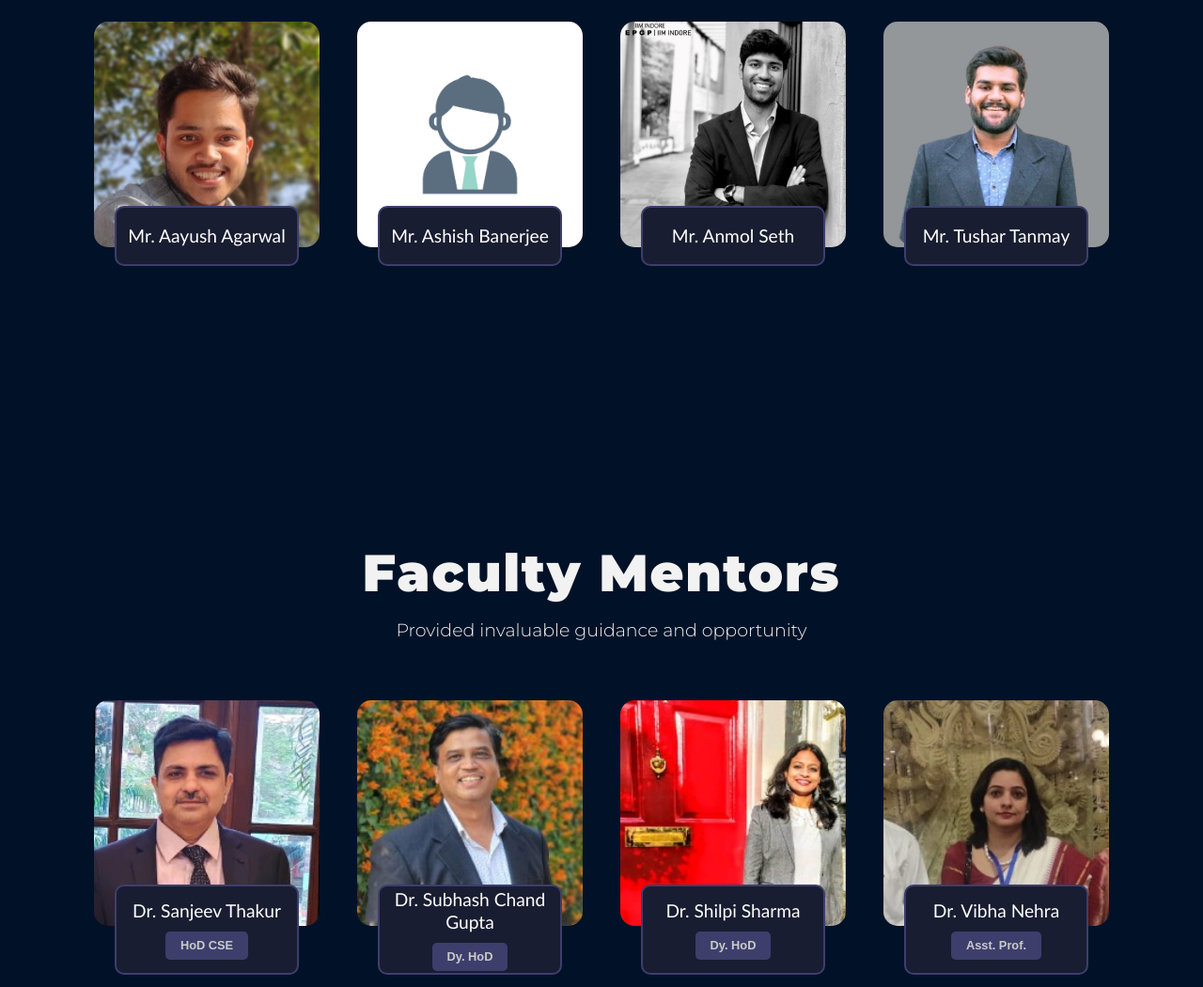
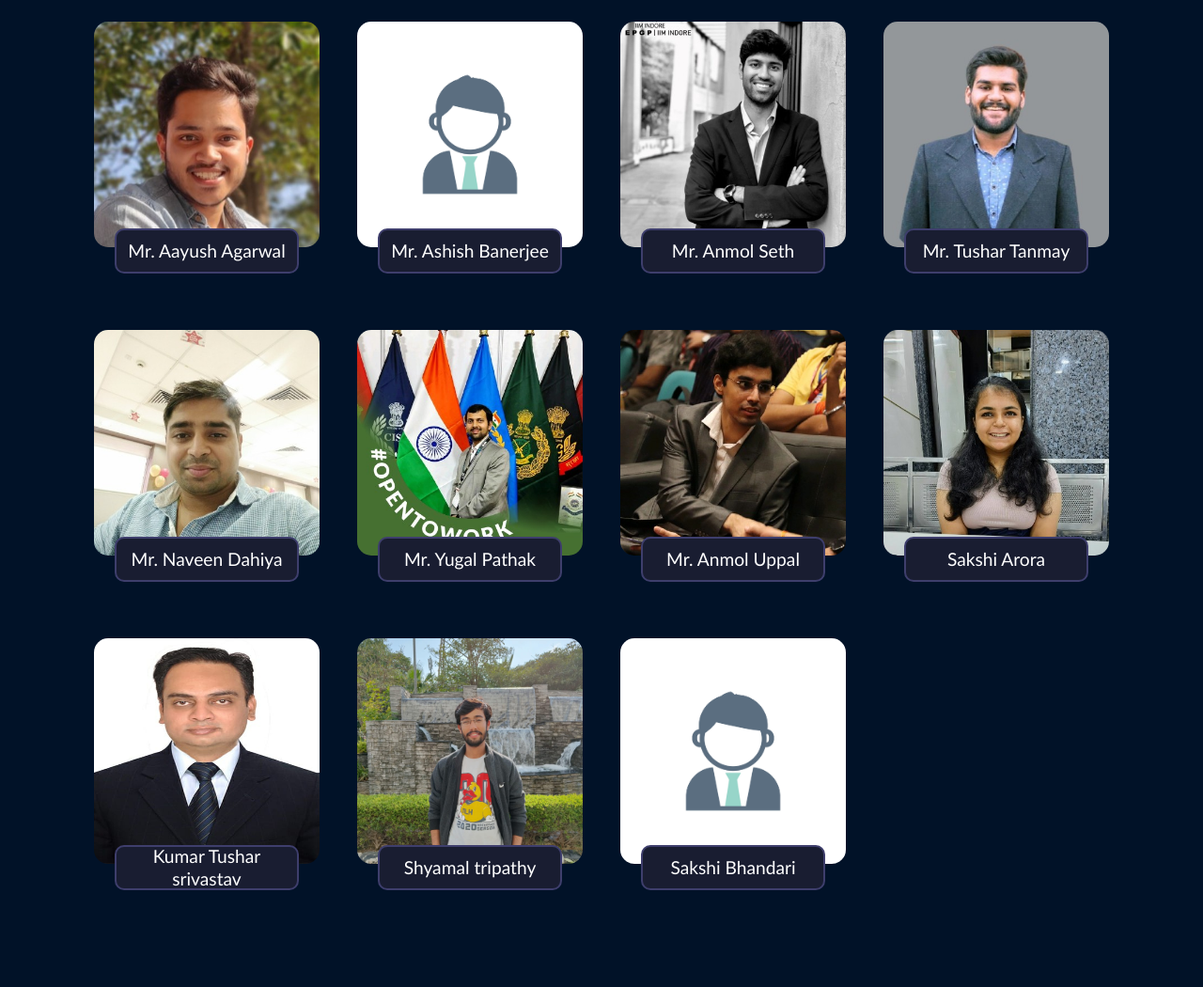
Before and after one commit to Chinmay-Singhal/CyberCup-4.0, a plain HTML site: page index.html in a window 1280 px wide. Shown: the part 4671-5721 px from the top of the page at 94% size. Drawn offline with nearby package versions, Linux system fonts and the light colour scheme; files whose address does not match are found by name.

Commit message:
Updated Previous Judges data & updated faq

```diff
--- a/index.html
+++ b/index.html
@@ -484,7 +484,7 @@
       <a href="https://www.linkedin.com/in/aayush-agarwal-519760245/" target="_blank">
         <div class="card-faculty">
             <img src="./images/Judge/1.jpg" class="cd-image">
-            <div class="cd-text" style="height: 4rem; bottom:-2rem;">
+            <div class="cd-text" style="height: 3rem; bottom:-2rem;">
                 <div class="cd-h2" >Mr. Aayush Agarwal</div>
             </div>
         </div>
@@ -492,7 +492,7 @@
       <a href="https://www.linkedin.com/in/ashban/" target="_blank">
         <div class="card-faculty">
             <img src="./images/profile-placeholder.jpg" class="cd-image">
-            <div class="cd-text" style="height: 4rem; bottom:-2rem;">
+            <div class="cd-text" style="height: 3rem; bottom:-2rem;">
                 <div class="cd-h2" >Mr. Ashish Banerjee</div>
             </div>
         </div>
@@ -500,7 +500,7 @@
       <a href="https://www.linkedin.com/in/anmol-seth-mphrx/" target="_blank">
         <div class="card-faculty">
             <img src="./images/Judge/2.jpg" class="cd-image">
-            <div class="cd-text" style="height: 4rem; bottom:-2rem;">
+            <div class="cd-text" style="height: 3rem; bottom:-2rem;">
                 <div class="cd-h2" >Mr. Anmol Seth</div>
             </div>
         </div>
@@ -508,8 +508,64 @@
       <a href="https://www.linkedin.com/in/tushar-tanmay/" target="_blank">
         <div class="card-faculty">
             <img src="./images/Judge/3.jpg" class="cd-image">
-            <div class="cd-text" style="height: 4rem; bottom:-2rem;">
+            <div class="cd-text" style="height: 3rem; bottom:-2rem;">
                 <div class="cd-h2" >Mr. Tushar Tanmay</div>
+            </div>
+        </div>
+      </a>
+      <a href="https://www.linkedin.com/in/naveen-dahiya-4083a275/" target="_blank">
+        <div class="card-faculty">
+            <img src="./images/Judge/4.jpg" class="cd-image">
+            <div class="cd-text" style="height: 3rem; bottom:-2rem;">
+                <div class="cd-h2" >Mr. Naveen Dahiya</div>
+            </div>
+        </div>
+      </a>
+      <a href="https://www.linkedin.com/in/cyberyuvi4u/" target="_blank">
+        <div class="card-faculty">
+            <img src="./images/Judge/5.jpg" class="cd-image">
+            <div class="cd-text" style="height: 3rem; bottom:-2rem;">
+                <div class="cd-h2" >Mr. Yugal Pathak</div>
+            </div>
+        </div>
+      </a>
+      <a href="https://www.linkedin.com/in/au05252/" target="_blank">
+        <div class="card-faculty">
+            <img src="./images/Judge/6.jpg" class="cd-image">
+            <div class="cd-text" style="height: 3rem; bottom:-2rem;">
+                <div class="cd-h2" >Mr. Anmol Uppal</div>
+            </div>
+        </div>
+      </a>
+      <a href="https://www.linkedin.com/in/sakshiiarora/" target="_blank">
+        <div class="card-faculty">
+            <img src="./images/Judge/7.jpg" class="cd-image">
+            <div class="cd-text" style="height: 3rem; bottom:-2rem;">
+                <div class="cd-h2" >Sakshi Arora</div>
+            </div>
+        </div>
+      </a>
+      <a href="#" target="_blank">
+        <div class="card-faculty">
+            <img src="./images/Judge/9.jpg" class="cd-image">
+            <div class="cd-text" style="height: 3rem; bottom:-2rem;">
+                <div class="cd-h2" >Kumar Tushar srivastav</div>
+            </div>
+        </div>
+      </a>
+      <a href="#" target="_blank">
+        <div class="card-faculty">
+            <img src="./images/Judge/8.jpg" class="cd-image">
+            <div class="cd-text" style="height: 3rem; bottom:-2rem;">
+                <div class="cd-h2" >Shyamal tripathy</div>
+            </div>
+        </div>
+      </a>
+      <a href="#" target="_blank">
+        <div class="card-faculty">
+            <img src="./images/profile-placeholder.jpg" class="cd-image">
+            <div class="cd-text" style="height: 3rem; bottom:-2rem;">
+                <div class="cd-h2" >Sakshi Bhandari</div>
             </div>
         </div>
       </a>
@@ -798,7 +854,7 @@
           <div class="faq-h2">Do I need a team?</div>
           <ion-icon name="add" class="plus-icon"></ion-icon>
         </div>
-        <div class="faq-h4" id="faq-text-4" align="justify">Students can participate either individually or in a team of maximum size 4.
+        <div class="faq-h4" id="faq-text-4" align="justify">Students can participate in a team of maximum size 4.
         </div>
         <div class="faq-line"></div>
     </div>
```
Also changed, not shown: images/Judge/4.jpg (added), images/Judge/5.jpg (added), images/Judge/6.jpg (added), images/Judge/7.jpg (added), images/Judge/8.jpg (added), images/Judge/9.jpg (added).
